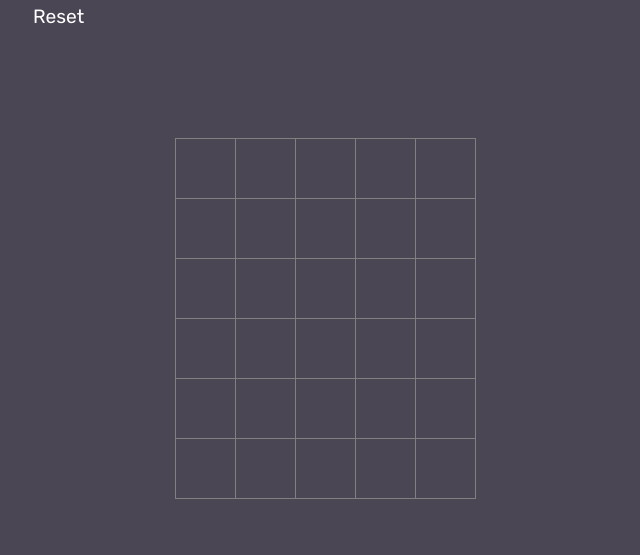
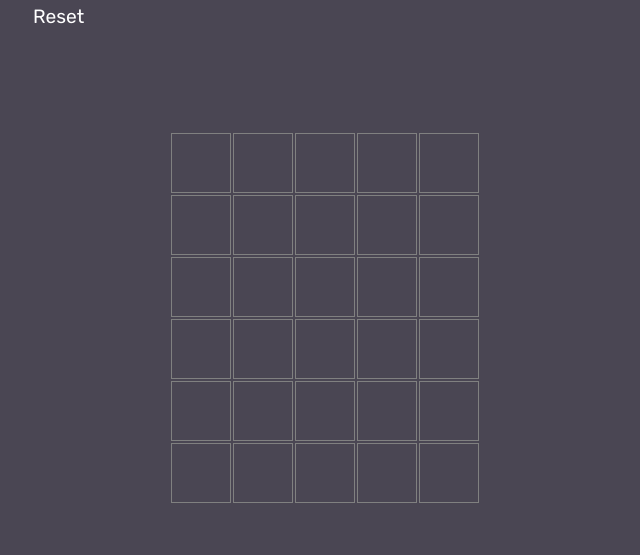
Before and after one commit to noncuro/pairdle, a React (Create React App) app: page / in a window 1280 px wide. Shown: the top 555 px of the page, without its empty margins (315-955 px from the left). Built offline with nearby package versions, Linux system fonts and the light colour scheme.

Commit message:
separate table border

```diff
--- a/src/Components/LetterTable.tsx
+++ b/src/Components/LetterTable.tsx
@@ -12,7 +12,7 @@ const Wrapper = styled.div`
 const Table = styled.table`
   min-width: 100%;
   font-size: min(3em, calc(15vw + 1em));
-  border-collapse: collapse;
+  border-collapse: separate;
   //width: 100%;
   empty-cells: show;
   min-height: 100%;
```
